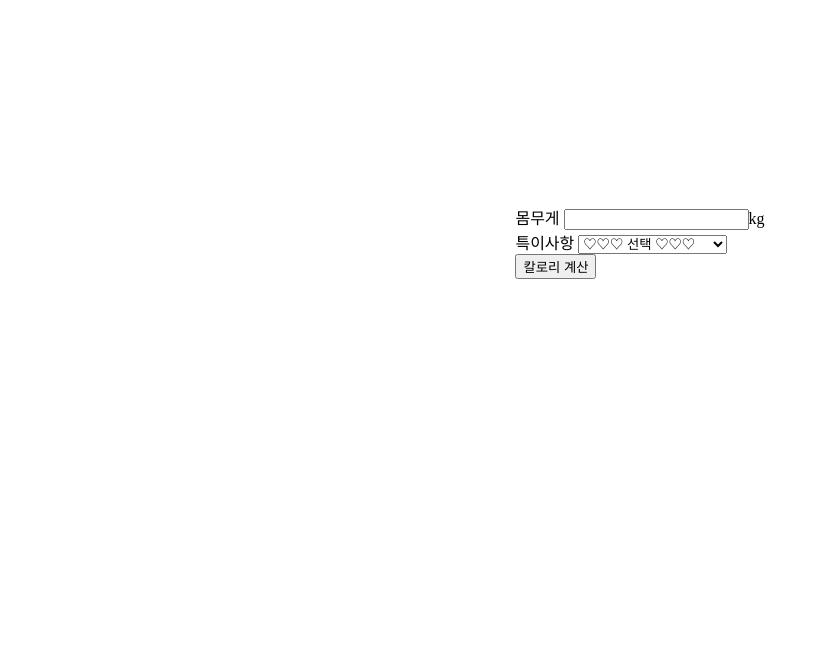
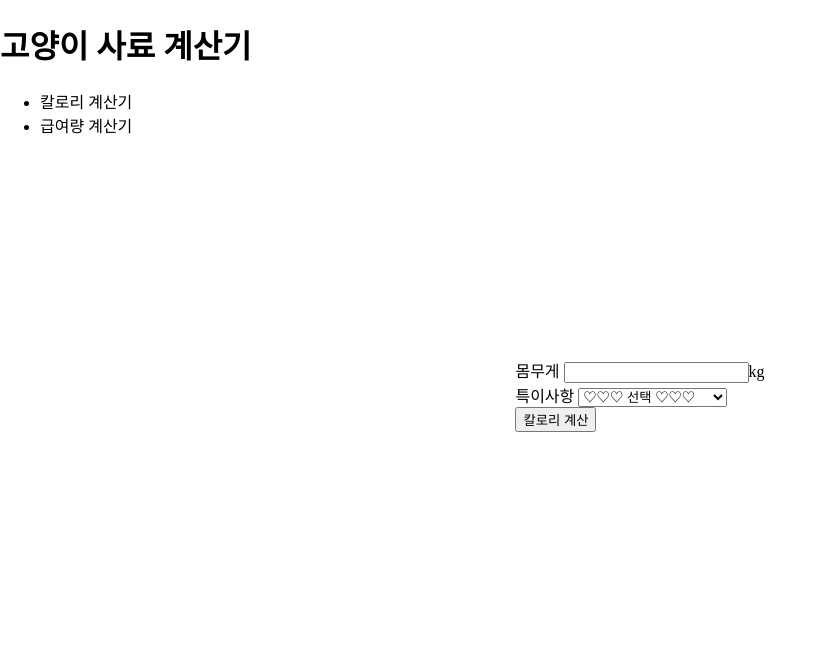
Before and after one commit to dahye-ing/FeedCalculator, a plain HTML site: page index.html in a window 1280 px wide. Shown: the whole page, without its empty margins (0-827 px from the left). Drawn offline with Linux system fonts and the light colour scheme.

Commit message:
헤더와 메뉴 생성

```diff
--- a/calculate.js
+++ b/calculate.js
@@ -1,5 +1,4 @@
 document.getElementById("kcalBtn").addEventListener("click", cal_MER);
-document.getElementById("goFeedBtn").addEventListener("click", go_feed);
 
 function cal_MER(){
   let weight = document.getElementById("weight").value;
@@ -25,7 +24,3 @@ function cal_MER(){
   document.getElementById("mer").innerHTML = mer.toFixed(1)+'칼로리 냠냠';
   document.getElementById("goFeedBtn").style.display = 'block';
 }
-
-function go_feed(){
-
-}
--- a/main.html
+++ b/index.html
@@ -5,6 +5,14 @@
     <title>칼로리 계산기</title>
   </head>
   <body>
+    <header>
+      <h1><a onclick="fetchPage('kcal')">고양이 사료 계산기</a></h1>
+    </header>
+    <nav>
+      <ul>
+        <li><a onclick="">칼로리 계산기</a></li>
+        <li><a onclick="">급여량 계산기</a></li>
+      </ul>
     <div id="main-container">
       <div>
         <label for="weight">몸무게</label>
```
